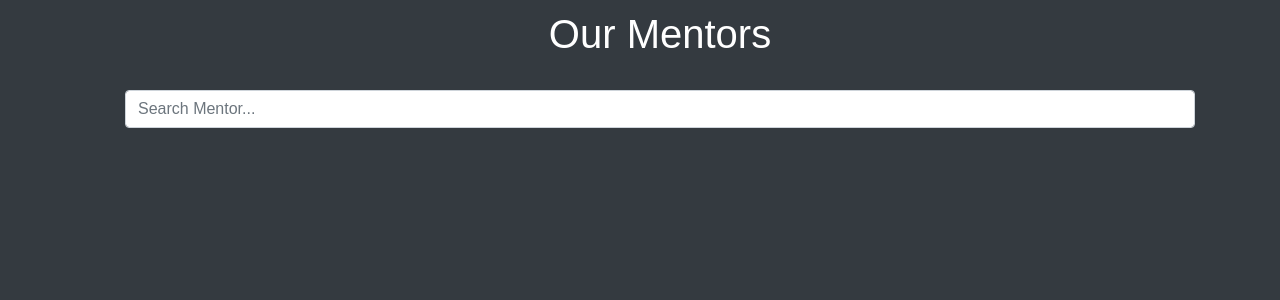
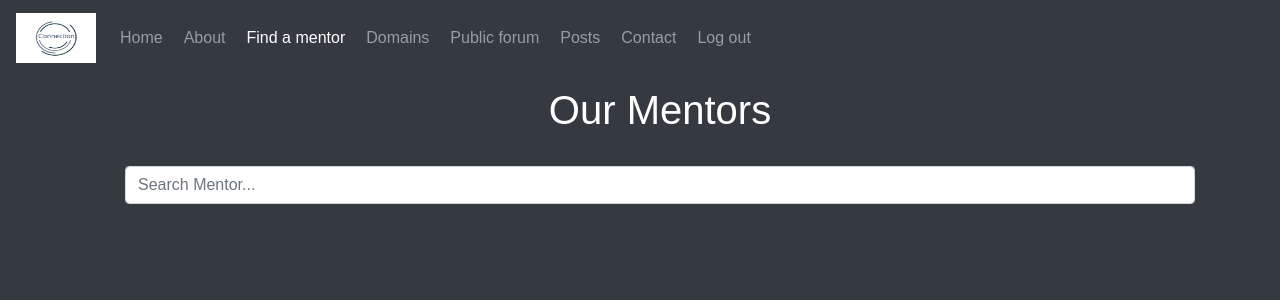
Before and after one commit to preetikrish19/DBMS_MiniProject, a PHP site: page /mentorlist.php in a window 1280 px wide. Shown: the top 300 px of the page. Run offline with PHP 8.4, Linux system fonts and the light colour scheme; the visitor is signed in with stand-in values (Sample User, id 1); data comes from the database, SQL or seed files in the repository; data that the repository does not hold is empty; some libraries are stand-ins or nearby versions.

Commit message:
navigation  bar

```diff
--- a/mentorlist.php
+++ b/mentorlist.php
@@ -96,8 +96,53 @@ if(!($result2= $con->query($sql2))){
     }
 });
 </script>
+<body class = "bg-dark">
+<nav class="navbar navbar-expand-sm bg-dark navbar-dark justify-content-end">
+<a class="navbar-brand" href="#">
+    <img src="images/logo.jpeg" alt="logo" style="width:80px;height:50px">
+  </a>
+  <button class="navbar-toggler" type="button" data-toggle="collapse" data-target="#collapsibleNavbar">
+    <span class="navbar-toggler-icon"></span>
+  </button>
 
-<body class=bg-dark>
+  <div class="collapse navbar-collapse" id="collapsibleNavbar" class = "navbar justify-content-end">
+  <ul class="navbar-nav">
+    <li class="nav-item">
+      <a class="nav-link" href="index.php">Home</a>
+    </li>
+    <li class="nav-item">
+      <a class="nav-link" href="index.php#about">About</a>
+    </li>
+    <li class="nav-item">
+      <a class="nav-link active" href="mentorlist.php">Find a mentor</a>
+    </li>
+
+    <!--
+
+    <li class="nav-item">
+      <a class="nav-link" href="mentorlogin.php">Be a mentor</a>
+    </li>
+    <li class="nav-item">
+      <a class="nav-link" href="enroll.php">Enroll</a>
+    </li>-->
+    <li class="nav-item">
+      <a class="nav-link" href="domain.php">Domains</a>
+    </li>
+    <li class="nav-item">
+      <a class="nav-link" href="publicforum.php">Public forum</a>
+    </li>
+    <li class="nav-item">
+      <a class="nav-link" href="postdis.php">Posts</a>
+    </li>
+    <li class="nav-item">
+      <a class="nav-link" href="index.php#footer">Contact</a>
+    </li>
+    <li class="nav-item">
+      <a class="nav-link" href="logout.php">Log out</a>
+    </li>
+  </ul>
+  </div>
+</nav>
  <div class="container" style="margin-top:10px">
   <ul>
     <li>
--- a/messages.php
+++ b/messages.php
@@ -69,7 +69,7 @@ echo "  ";
         </div>
       </li>
     <li class="nav-item">
-      <a class="nav-link" href="domain.php">Domains</a>
+      <a class="nav-link" href="domain2.php">Domains</a>
     </li>
     <li class="nav-item">
         <a class="nav-link" href="publicforum.php">Public Forum</a>
--- a/post.php
+++ b/post.php
@@ -91,10 +91,7 @@ body{
       <a class="nav-link" href="index.php#about">About</a>
     </li>
     <li class="nav-item">
-      <a class="nav-link" href="mentorlist.php">Find a mentor</a>
-    </li>
-    <li class="nav-item">
-      <a class="nav-link" href="domain.php">Domains</a>
+      <a class="nav-link" href="domain2.php">Domains</a>
     </li>
     <li class="nav-item">
       <a class="nav-link" href="index.php#footer">Contact</a>
--- a/postdis.php
+++ b/postdis.php
@@ -68,10 +68,11 @@ td,th{
   <div class="collapse navbar-collapse" id="collapsibleNavbar" class = "navbar justify-content-end">
   <ul class="navbar-nav">
     <li class="nav-item">
-      <a class="nav-link" href="#">Home</a>
+
+      <a class="nav-link" href="index.php">Home</a>
     </li>
     <li class="nav-item">
-      <a class="nav-link" href="#about">About</a>
+      <a class="nav-link" href="index.php#about">About</a>
     </li>
     <li class="nav-item">
       <a class="nav-link" href="mentorlist.php">Find a mentor</a>
--- a/publicforum.php
+++ b/publicforum.php
@@ -177,10 +177,13 @@ elseif ($_SESSION['login']==1){
             </div>
         </li>
         <li class="nav-item">
-        <a class="nav-link" href="domain.php">Domains</a>
+        <a class="nav-link" href="domain2.php">Domains</a>
         </li>
         <li class="nav-item">
         <a class="nav-link active" href="#">Public Forum</a>
+        </li>
+        <li class="nav-item">
+        <a class="nav-link " href="post.php">Post</a>
         </li>
         <li class="nav-item">
         <a class="nav-link" href="index.php#footer">Contact</a>
--- a/unfollowchat.php
+++ b/unfollowchat.php
@@ -70,7 +70,7 @@ $details = mysqli_fetch_all($result, MYSQLI_ASSOC);
         </div>
       </li>
     <li class="nav-item">
-      <a class="nav-link" href="domain.php">Domains</a>
+      <a class="nav-link" href="domain2.php">Domains</a>
     </li>
     <li class="nav-item">
         <a class="nav-link" href="publicforum.php">Public Forum</a>
```
Also changed, not shown: domain.php (+48 -0 lines), domain2.php (+54 -0 lines).
